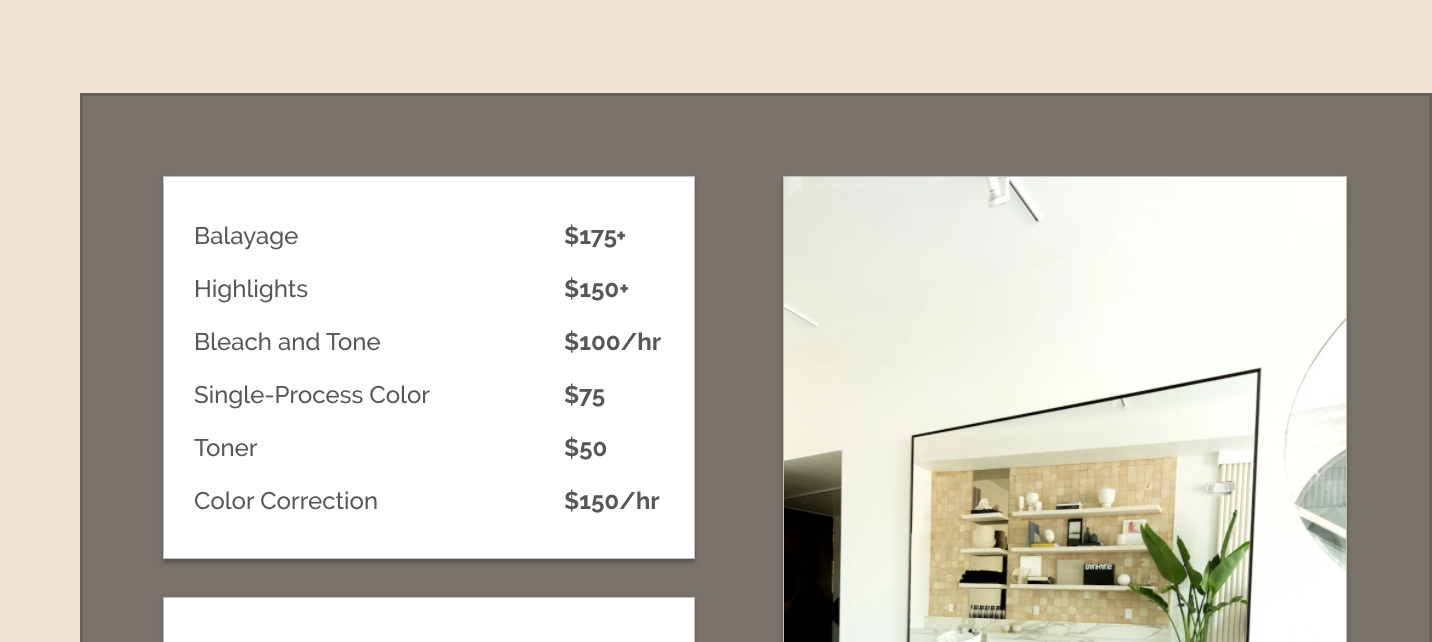
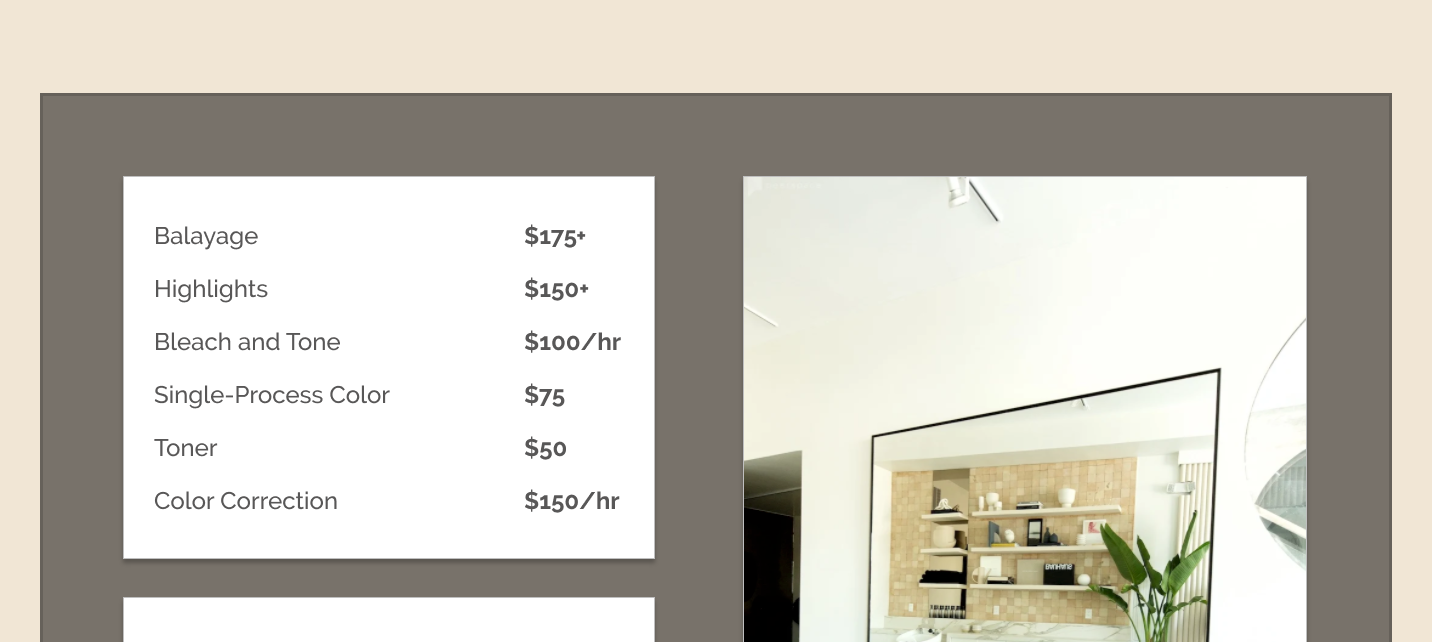
Before and after one commit to stacey042/GLAM, a plain HTML site: page services.html in a window 1280 px wide. Shown: the part 107-749 px from the top of the page, 1432 px wide, since content can reach past the window. Drawn offline with Linux system fonts and the light colour scheme.

Commit message:
made some margin changes to services

```diff
--- a/css/salon.css
+++ b/css/salon.css
@@ -190,7 +190,7 @@ button.ctaalt{
 
 .services{
 
-	margin-left: 80px;
+	margin-left: 40px;
 	margin-top: 80px;
 
 }
```
Also changed, not shown: services.html (+1 -3 lines).
